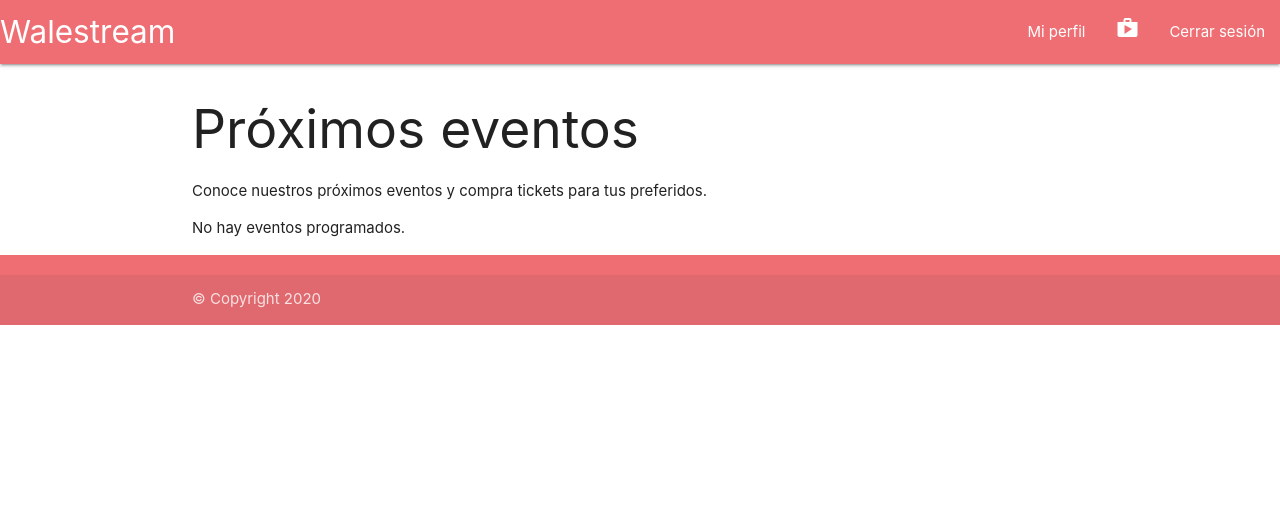
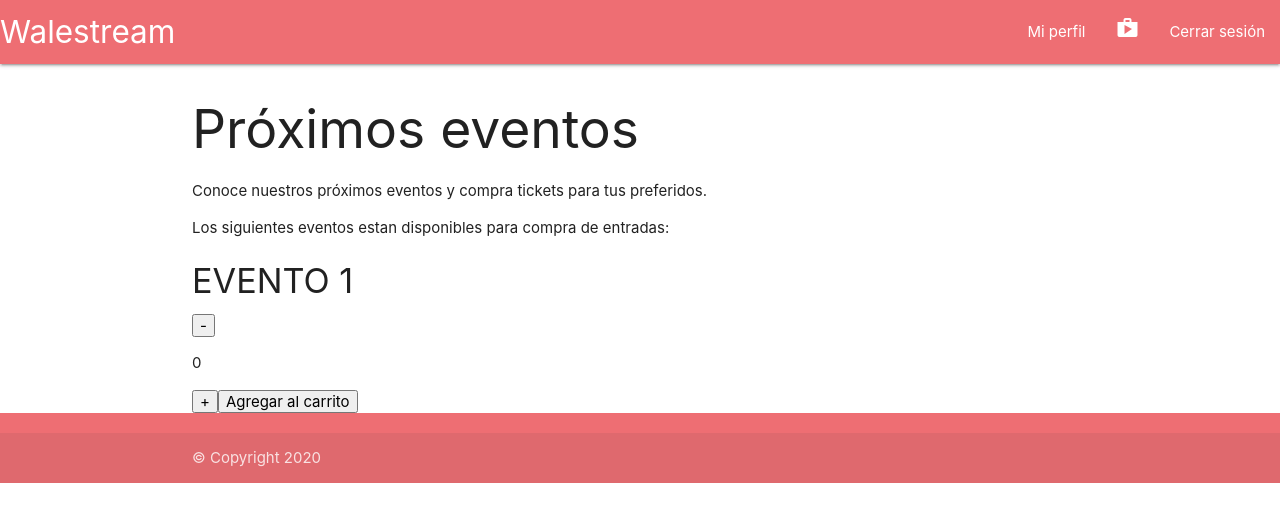
Before and after one commit to lautaronahuelp/proyecto_final_walestream, a React (Create React App) app: page / in a window 1280 px wide. Shown: the top 522 px of the page. Built offline with nearby package versions, Linux system fonts and the light colour scheme.

Commit message:
Desafio 4: Contador y stock

```diff
--- a/src/Header.js
+++ b/src/Header.js
@@ -1,5 +1,5 @@
 import React from 'react'
-import NavBar from './NavBar.js'
+import NavBar from './components/NavBar.js'
 
 const Header = () => {
 
--- a/src/Main.js
+++ b/src/Main.js
@@ -1,10 +1,10 @@
 import React from 'react'
-import ItemListContainer from './ItemListContainer'
+import ItemListContainer from './components/ItemListContainer'
 
 const Main = () => {
     return(
         <main className="container">
-             <ItemListContainer eventosProximos="No hay eventos programados."/>
+             <ItemListContainer eventosProximos="Los siguientes eventos estan disponibles para compra de entradas:"/>
 
         </main>
     )
--- /dev/null
+++ b/src/components/ItemCount.js
@@ -0,0 +1,46 @@
+import React , {useState} from 'react'
+
+const ItemCount = () => {
+
+        const [count, setCount] = useState(0)
+        const [stock, setStock] = useState(20)
+
+        function aumentaCantidad () {
+            if (count < stock) {
+                setCount(count + 1)
+            } else {
+                console.log('No hay mas stock')
+            }
+        }
+
+        function reduceCantidad () {
+            if (count > 0) {
+                setCount(count - 1)
+            }
+        }
+
+        function agregarAlCarrito () {
+            if(count !== 0) {
+            setStock(stock - count)
+
+            setCount(0)
+
+            console.log('Se agregó al carrito')
+            } else {
+                console.log('Seleccina productos para agregar al carrito')
+            }
+
+        }
+
+        return (
+            <div>
+                <button onClick={ reduceCantidad }>-</button>
+                <p>{count}</p>
+                <button onClick={ aumentaCantidad }>+</button>
+
+                <button onClick={ agregarAlCarrito }>Agregar al carrito</button>
+            </div>
+        )
+}
+
+export default ItemCount
--- a/src/ItemListContainer.js
+++ b/src/components/ItemListContainer.js
@@ -1,4 +1,5 @@
 import React from 'react'
+import ItemCount from './ItemCount'
 
 const ItemListContainer = function(props){
 
@@ -7,6 +8,10 @@ const ItemListContainer = function(props){
             <h2>Próximos eventos</h2>
             <p>Conoce nuestros próximos eventos y compra tickets para tus preferidos.</p>
             <p>{props.eventosProximos}</p>
+            <div>
+                <h4>EVENTO 1</h4>
+                <ItemCount />
+            </div>
         </div>
 
     )
--- a/src/NavBar.js
+++ b/src/components/NavBar.js
@@ -1,7 +1,6 @@
 import React from 'react'
 import CartWidget from './CartWidget'
 
-//clase, como una funcion pero con metodos de ciclo de vida PARA MI ESTA MAS COPADA QUE LA FUNCION.
 const NavBar = () => {
         return (
             <nav className="nav-wrapper">
--- a/src/estilos.css
+++ b/src/estilos.css
@@ -1,3 +1,3 @@
 #cartWidget {
-    display:block;
+    height: auto;
 }
```
Also changed, not shown: src/components/CartWidget.js (renamed from src/CartWidget.js).
